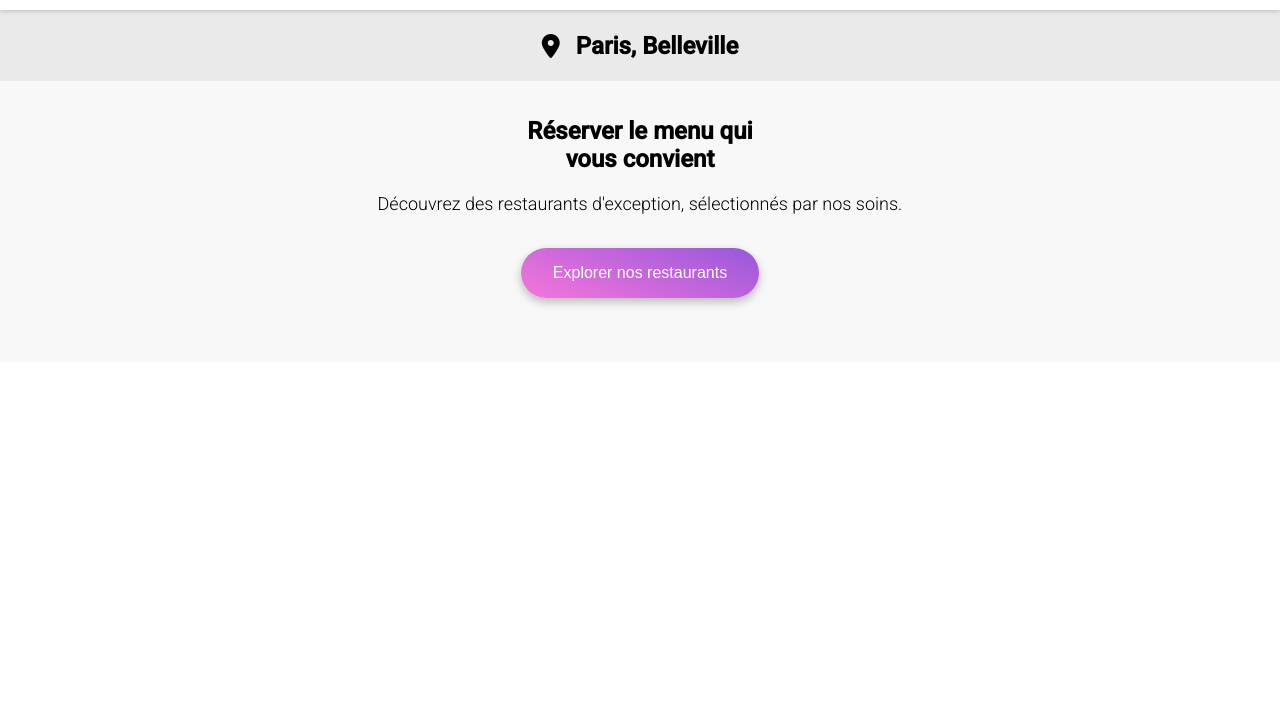
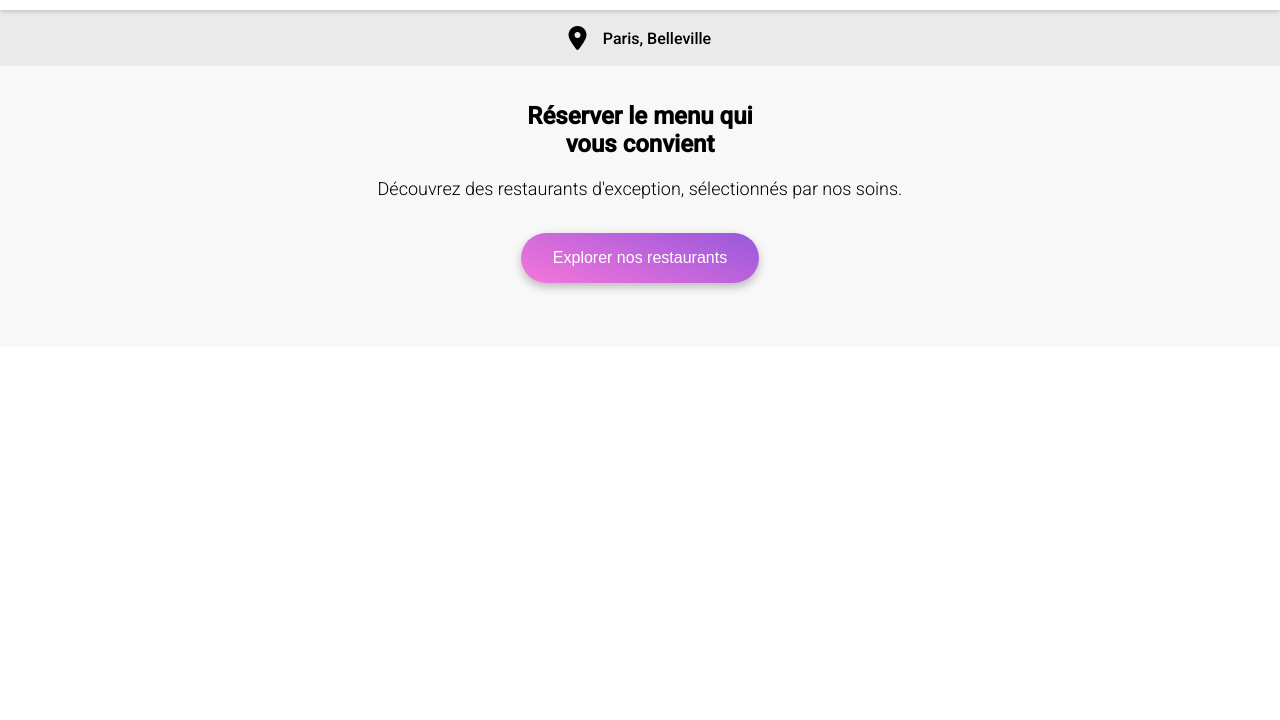
Before and after one commit to MohaDjm/Ohmyfood, a website: page index.html in a window 1280 px wide. Shown: the part 80-800 px from the top of the page. Drawn offline with Linux system fonts and the light colour scheme; a web font is replaced by a local one.

Commit message:
h2 devient input sur le city.scss

```diff
--- a/index.html
+++ b/index.html
@@ -16,7 +16,7 @@
     <main>
       <div class="city">
         <i class="fa-solid fa-location-dot"></i>
-        <h2>Paris, Belleville</h2>
+        <input type="text" id="ville" value="Paris, Belleville"></input>
       </div>
       <section class="explorer">
         <h2>Réserver le menu qui <br> vous convient</h2>
--- a/sass/layout/city.scss
+++ b/sass/layout/city.scss
@@ -4,8 +4,18 @@
     justify-content: center;
     gap: 1rem;
     background: #EAEAEA;
-    padding: 0.1rem;
+    padding: 1rem;
     & i {
       font-size: 1.5rem;
+      position: relative;
+    }
+    & input{
+      border-style: none;
+      font-family: "Roboto", sans-serif;
+      font-weight: 500;
+      font-size: 16px;
+      text-align: center;
+      background: #EAEAEA;
+      margin: -40px;
     }
   }
```
Also changed, not shown: style.css, 1 other file.
